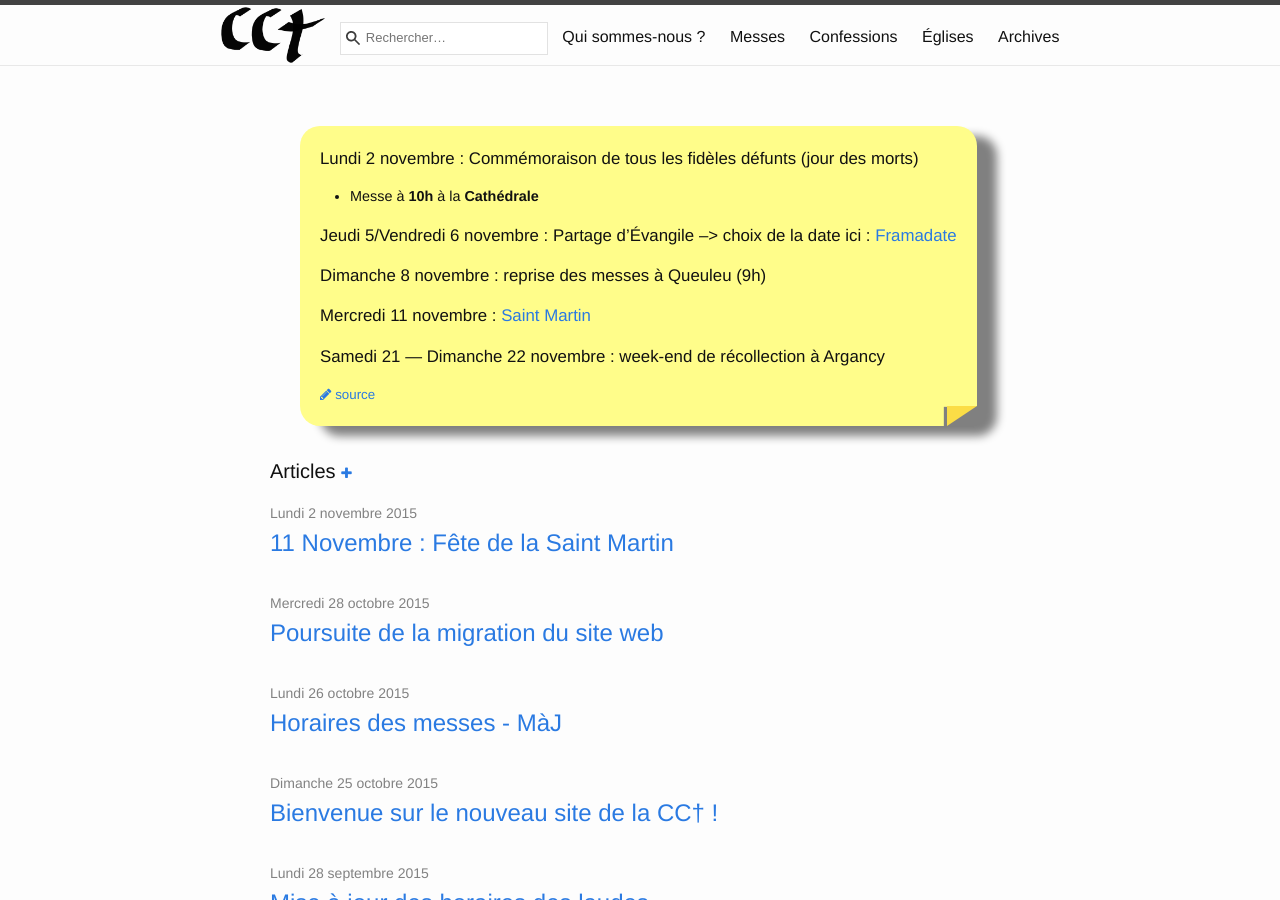
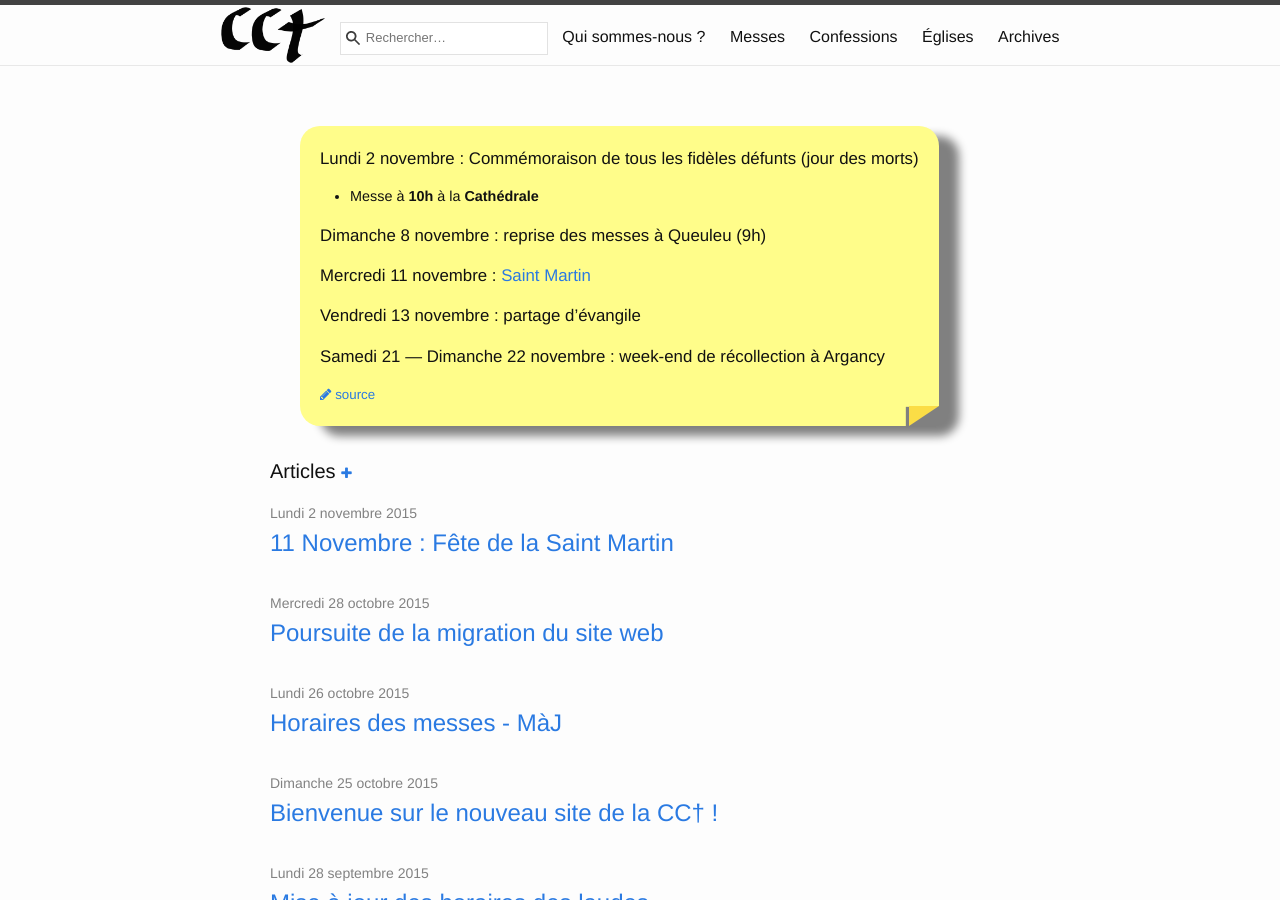
Before and after one commit to cccroix/cccroix.github.io, a Jekyll site: the page built from index.html, in a window 1280 px wide and 900 px high. Built offline with Jekyll 4.4.1, drawn with Linux system fonts in a browser that asks for light colours; nearby versions of some CDN libraries; the list of posts is cut into pages by our own code.

Commit message:
chgt date blocnote

```diff
--- a/blocnote.md
+++ b/blocnote.md
@@ -9,10 +9,10 @@ published: true
 
 - Messe à **10h** à la **Cathédrale**
 
-### Jeudi 5/Vendredi 6 novembre : Partage d'Évangile --> choix de la date ici : [Framadate](https://framadate.org/ZpnIMpNeGeZ3sAyc)
-
 ### Dimanche 8 novembre : reprise des messes à Queuleu (9h)
 
 ### Mercredi 11 novembre : [Saint Martin]({% post_url 2015-11-02-saint-martin %})
 
+### Vendredi 13 novembre : partage d’évangile
+
 ### Samedi 21 — Dimanche 22 novembre : week-end de récollection à Argancy
```
